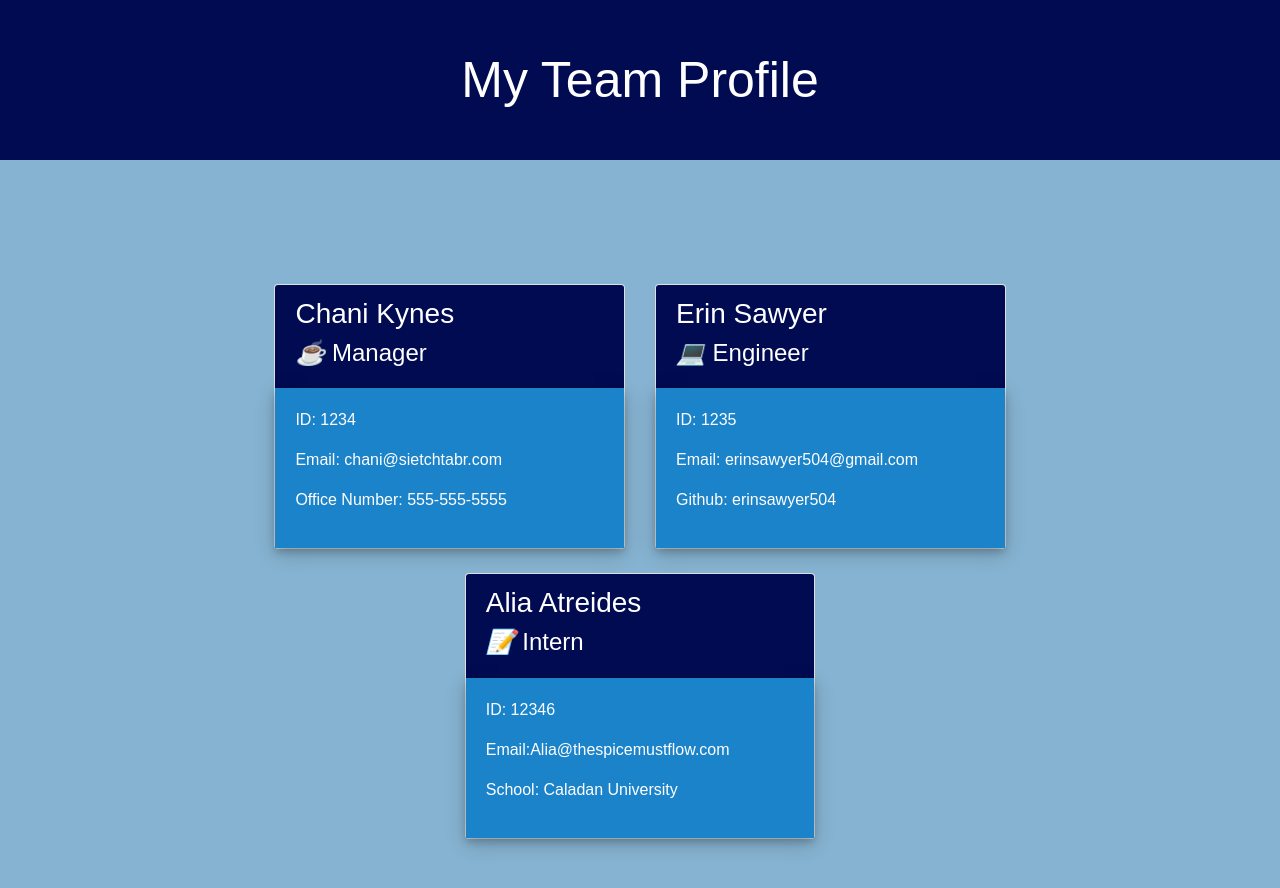
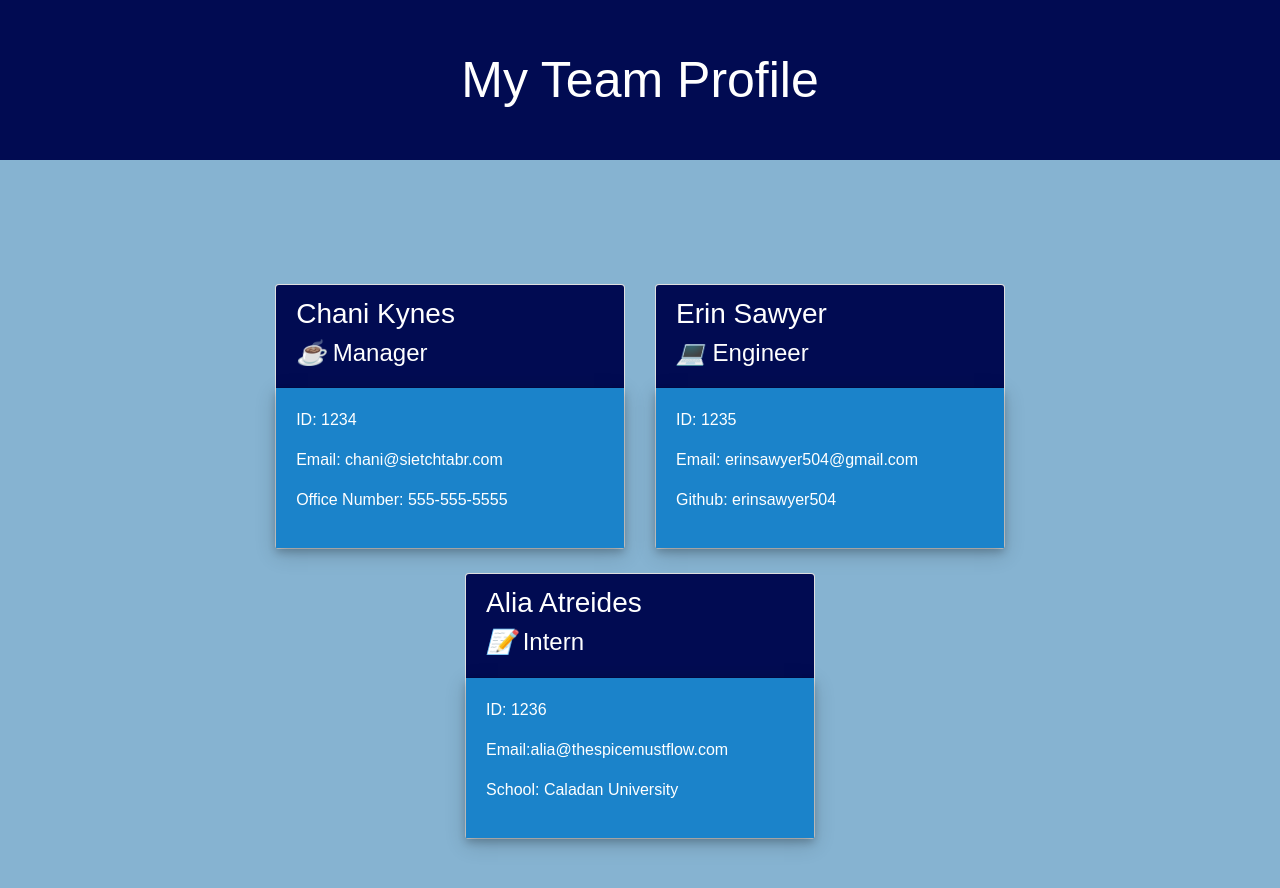
Before and after one commit to erinsawyer504/tangy-team-profile-generator, a website: page dist/index.html in a window 1280 px wide. Drawn offline with nearby package versions, Linux system fonts and the light colour scheme.

```diff
--- a/dist/index.html
+++ b/dist/index.html
@@ -53,8 +53,8 @@
                 <h4><i class="internicon">📝 </i>Intern</h4>
             </div>
             <div class="card-body">
-                <p class="id">ID: 12346</p>
-                <p class="email">Email:<a href="mailto:Alia@thespicemustflow.com">Alia@thespicemustflow.com</a></p>
+                <p class="id">ID: 1236</p>
+                <p class="email">Email:<a href="mailto:alia@thespicemustflow.com">alia@thespicemustflow.com</a></p>
                 <p class="school">School: Caladan University</p>
             </div>
     </div>
```
Also changed, not shown: README.md.
